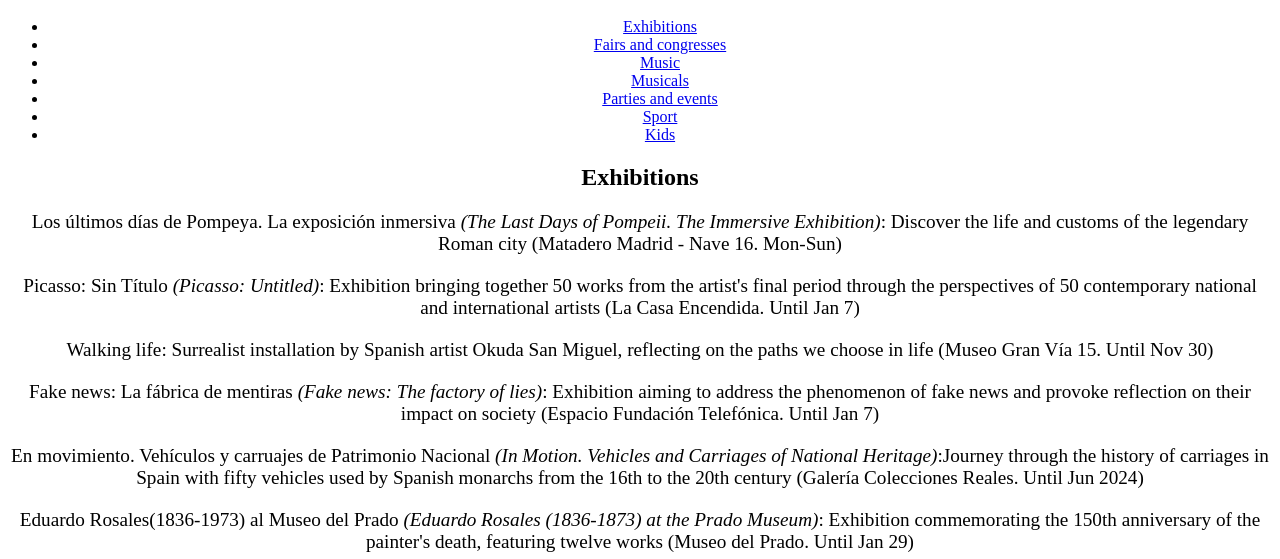
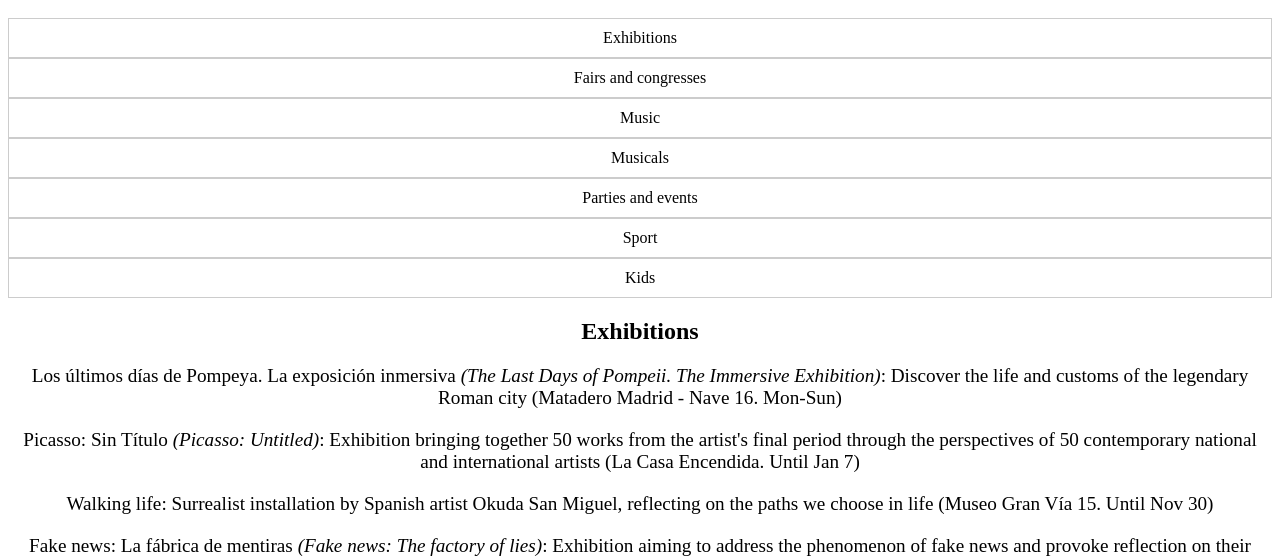
Before and after one commit to martasalcedo/ITWe, a plain HTML site: page templates/news.html in a window 1280 px wide. Shown: the part 188-747 px from the top of the page. Drawn offline with Linux system fonts and the light colour scheme.

Commit message:
Changes in news

```diff
--- a/css/news.css
+++ b/css/news.css
@@ -1,18 +1,17 @@
-ul index {
+.events-index {
     list-style: none;
-    padding: 0;
-    text-decoration: none; /* Elimina el subrayado */
-    color: #000; /* Cambia el color del texto a negro (o tu color preferido) */
+    padding:0;
 }
 
-ul li index{
+.events-index li{
     border: 1px solid #ccc;
     margin-bottom: 10px;
     padding: 10px;
+    margin: 0;
 
-  }
+}
 
-ul li h2 index{
-    margin: 0;
-    color: #333;
+.events-index li a {
+    text-decoration: none;
+    color: #000;
 }
--- a/templates/news.html
+++ b/templates/news.html
@@ -29,7 +29,7 @@
     <div>
         <main>
             <h1>Calendar of events in Madrid 2023-2024</h1>
-            <ul className="index">
+            <ul class="events-index">
                 <li><a href="#section1">Exhibitions</a></li>
                 <li><a href="#section2">Fairs and congresses</a></li>
                 <li><a href="#section3">Music</a></li>
```
